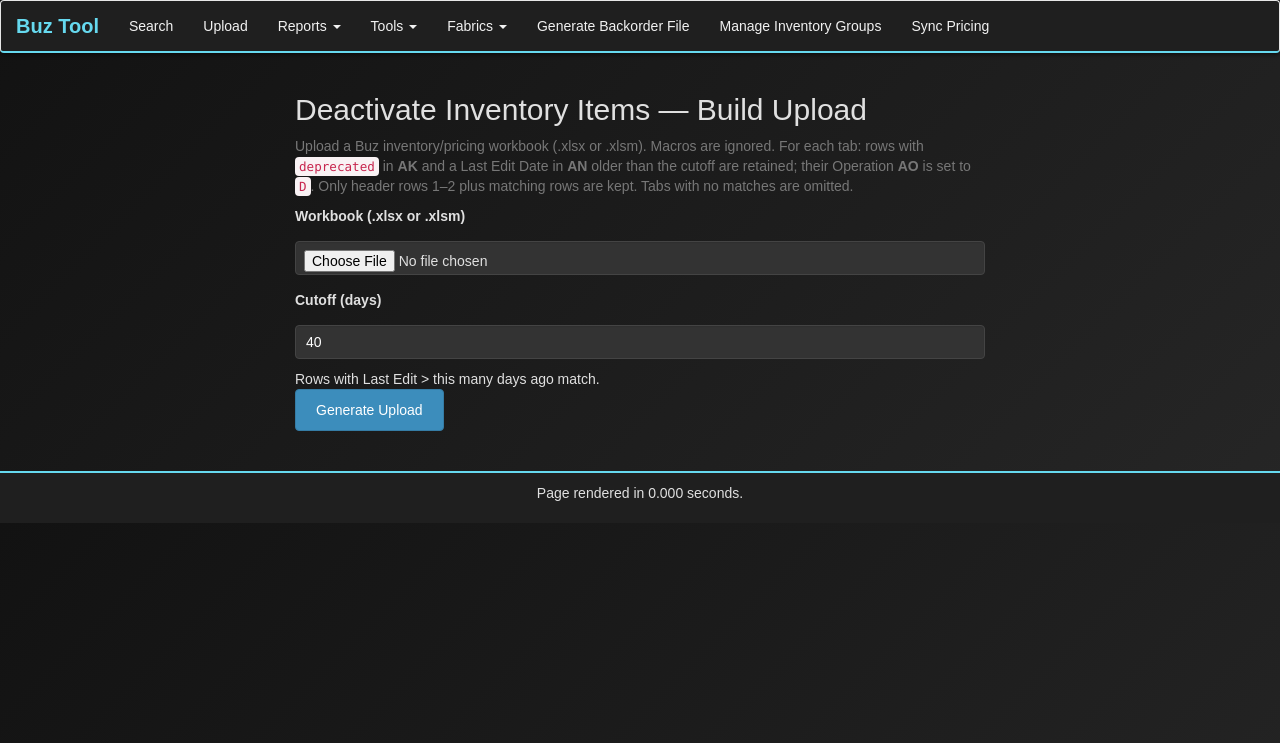
After one commit to derekgwatson/buz_app, a Flask app: page /excel/deactivate-deprecated in a window 1280 px wide. The commit adds this page. Shown: the top 743 px of the page. Run offline with Flask 3, Linux system fonts and the light colour scheme; parts of the project's set-up code (start-up, migrations or seed data) failed here and were passed over; some libraries are stand-ins or nearby versions.

Commit message:
Deactivate deprecated items tool

```diff
--- a/app/routes/excel_tools.py
+++ b/app/routes/excel_tools.py
@@ -6,7 +6,6 @@ import re
 import time
 import uuid
 import tempfile
-from datetime import datetime
 from io import BytesIO
 from typing import Iterable, List, Tuple, Dict, Any
 
@@ -20,8 +19,13 @@ from flask import (
     url_for,
     after_this_request,
 )
+from datetime import datetime, timezone
+from pathlib import Path
+
 from openpyxl import load_workbook
 from openpyxl.utils import get_column_letter, column_index_from_string
+from services.deactivate_inventory import generate_deactivation_workbook
+
 
 excel_tools_bp = Blueprint("excel_tools", __name__, url_prefix="/excel")
 
@@ -429,3 +433,61 @@ def download_filtered(token: str):
         download_name=download_name,
         mimetype=mimetype,
     )
+
+
+@excel_tools_bp.get("/deactivate-deprecated")
+def deactivate_deprecated() -> str:
+    return render_template("deactivate_inventory.html")
+
+
+@excel_tools_bp.post("/deactivate-deprecated/run")
+def deactivate_deprecated_run():
+    upload = request.files.get("workbook")
+    if not upload or not upload.filename:
+        flash("Please choose a workbook (.xlsx or .xlsm). Macros will be ignored.", "danger")
+        return render_template("deactivate_inventory.html"), 400
+
+    try:
+        cutoff_days = int((request.form.get("cutoff_days") or "60").strip())
+        if cutoff_days < 0:
+            raise ValueError
+    except Exception:
+        flash("Cutoff days must be a non-negative integer.", "danger")
+        return render_template("deactivate_inventory.html"), 400
+
+    data = upload.read()
+    if not data:
+        flash("Uploaded file is empty.", "danger")
+        return render_template("deactivate_inventory.html"), 400
+
+    try:
+        out_buf, matched_stats = generate_deactivation_workbook(
+            input_bytes=data,
+            cutoff_days=cutoff_days,
+            now_utc=datetime.now(timezone.utc),
+        )
+    except Exception as exc:
+        flash(f"Failed to process workbook: {exc}", "danger")
+        return render_template("deactivate_inventory.html"), 400
+
+    stem = Path(upload.filename).stem or "inventory_items"
+    out_name = f"{stem}__deactivate_{cutoff_days}d.xlsx"
+
+    if not matched_stats:
+        flash("No rows matched. No sheets created in the output.", "warning")
+    else:
+        total_rows = sum(matched_stats.values())
+        flash(
+            f"Matched {total_rows} rows across {len(matched_stats)} sheet(s): "
+            + ", ".join(f"{k}: {v}" for k, v in matched_stats.items()),
+            "success",
+        )
+
+    out_buf.seek(0)
+    return send_file(
+        out_buf,
+        mimetype="application/vnd.openxmlformats-officedocument.spreadsheetml.sheet",
+        as_attachment=True,
+        download_name=out_name,
+        max_age=0,
+    )
--- /dev/null
+++ b/app/templates/deactivate_inventory.html
@@ -0,0 +1,41 @@
+{% extends "layout.html" %}
+{% block title %}Deactivate Inventory Items — Build Upload{% endblock %}
+
+{% block content %}
+<div class="container" style="max-width: 720px;">
+  <h2>Deactivate Inventory Items — Build Upload</h2>
+  <p class="text-muted">
+    Upload a Buz inventory/pricing workbook (.xlsx or .xlsm). Macros are ignored.
+    For each tab: rows with <code>deprecated</code> in <strong>AK</strong> and a Last Edit Date in
+    <strong>AN</strong> older than the cutoff are retained; their Operation <strong>AO</strong> is set to <code>D</code>.
+    Only header rows 1–2 plus matching rows are kept. Tabs with no matches are omitted.
+  </p>
+
+  {% with messages = get_flashed_messages(with_categories=true) %}
+    {% if messages %}
+      <div class="mt-2">
+        {% for category, message in messages %}
+          <div class="alert alert-{{ 'warning' if category=='warning' else category }} flash-compact">
+            {{ message|safe }}
+          </div>
+        {% endfor %}
+      </div>
+    {% endif %}
+  {% endwith %}
+
+  <form action="{{ url_for('excel_tools.deactivate_deprecated_run') }}" method="post" enctype="multipart/form-data" class="mt-3">
+    <div class="mb-3">
+      <label for="workbook" class="form-label">Workbook (.xlsx or .xlsm)</label>
+      <input required class="form-control" type="file" id="workbook" name="workbook" accept=".xlsx,.xlsm">
+    </div>
+
+    <div class="mb-3">
+      <label for="cutoff_days" class="form-label">Cutoff (days)</label>
+      <input class="form-control" type="number" id="cutoff_days" name="cutoff_days" value="40" min="0" step="1">
+      <div class="form-text">Rows with Last Edit &gt; this many days ago match.</div>
+    </div>
+
+    <button type="submit" class="btn btn-primary">Generate Upload</button>
+  </form>
+</div>
+{% endblock %}
--- a/app/templates/layout.html
+++ b/app/templates/layout.html
@@ -207,6 +207,7 @@ footer {
                     <li><a href="{{ url_for('discount_groups.manual_steps') }}">Discount Groups update</a></li>
                     <li><a href="{{ url_for('lead_times.start') }}">Lead Times Updater</a></li>
                     <li><a href="{{ url_for('excel_tools.filter_tabs') }}">Excel Tools - Filter Tabs</a></li>
+                    <li><a href="{{ url_for('excel_tools.deactivate_deprecated') }}">Excel Tools - Deactivate Deprecated</a></li>
                 </ul>
             </li>
             <li class="dropdown">
```
Also changed, not shown: services/deactivate_inventory.py (added, +128 -0 lines).
